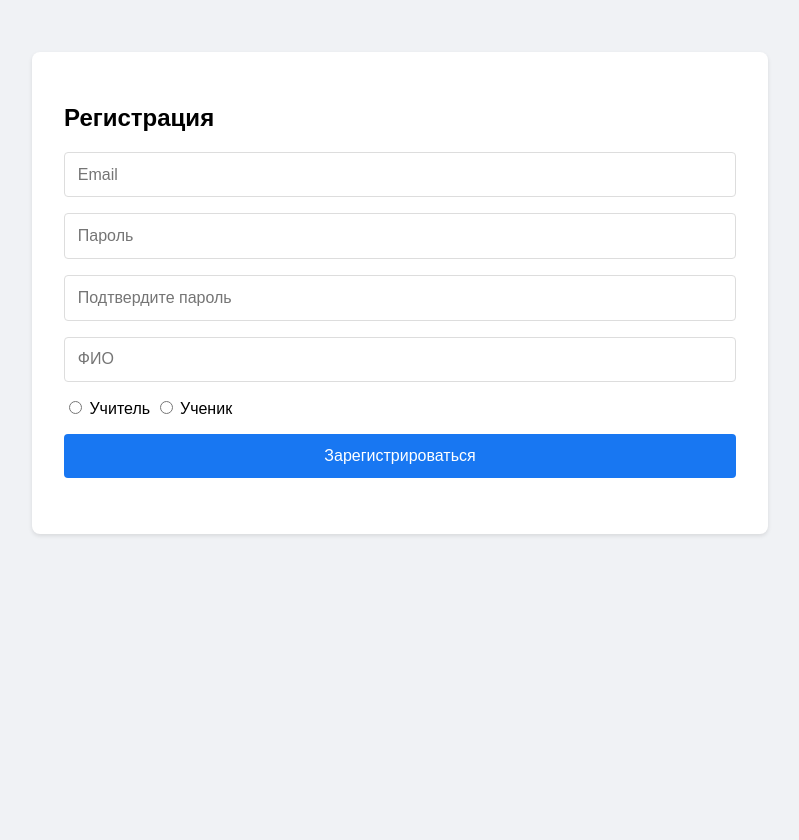
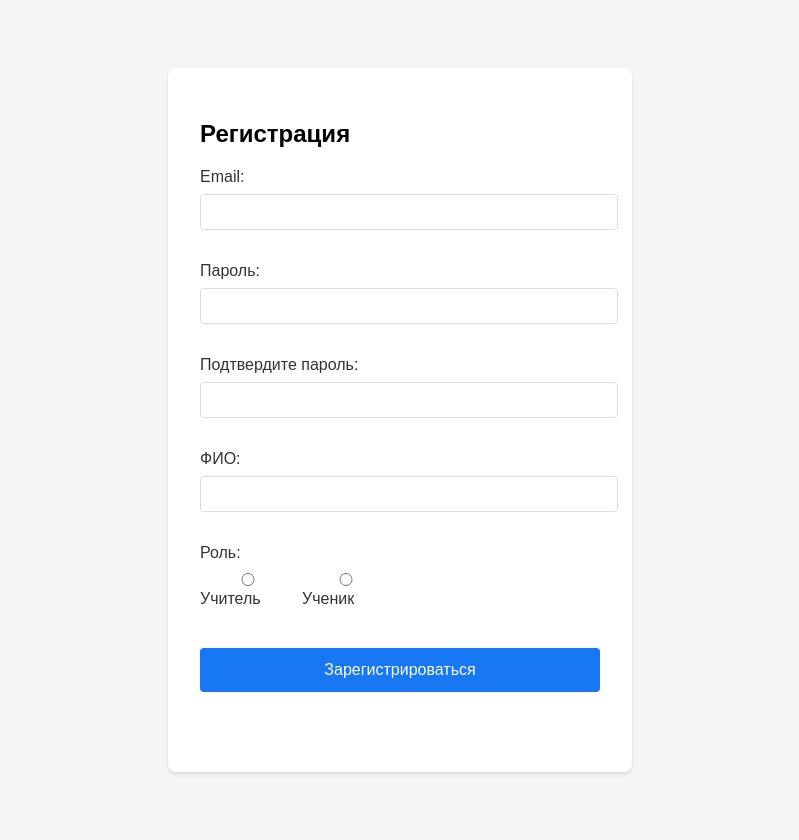
Before and after one commit to M964292/TRAE, a FastAPI app: page /auth/register in a window 1280 px wide. Shown: the whole page, without its empty margins (240-1039 px from the left). Before the commit the page ends 536 px from the top, so only its background shows below. Run offline with FastAPI, Linux system fonts and the light colour scheme; parts of the project's set-up code (start-up, migrations or seed data) failed here and were passed over.

Commit message:
switch to PostgreSQL and improve registration form

```diff
--- a/App/database.py
+++ b/App/database.py
@@ -1,12 +1,15 @@
 from sqlalchemy import create_engine
 from sqlalchemy.ext.declarative import declarative_base
 from sqlalchemy.orm import sessionmaker
+import os
+from dotenv import load_dotenv
 
-SQLALCHEMY_DATABASE_URL = "sqlite:///./test_app.db"
+load_dotenv()
 
-engine = create_engine(
-    SQLALCHEMY_DATABASE_URL, connect_args={"check_same_thread": False}
-)
+# Получаем URL базы данных из переменных окружения
+DATABASE_URL = os.getenv("DATABASE_URL", "postgresql://user:password@localhost:5432/test")
+
+engine = create_engine(DATABASE_URL)
 SessionLocal = sessionmaker(autocommit=False, autoflush=False, bind=engine)
 
 Base = declarative_base()
--- a/App/templates/register.html
+++ b/App/templates/register.html
@@ -12,11 +12,28 @@
             <h2>Регистрация</h2>
 
             <form class="auth-form" id="registerForm">
-                <input type="email" id="email" placeholder="Email" required>
-                <input type="password" id="password" placeholder="Пароль" required>
-                <input type="password" id="confirmPassword" placeholder="Подтвердите пароль" required>
-                <input type="text" id="fullName" placeholder="ФИО" required>
+                <div class="form-group">
+                    <label for="email">Email:</label>
+                    <input type="email" id="email" name="email" required>
+                </div>
 
+                <div class="form-group">
+                    <label for="password">Пароль:</label>
+                    <input type="password" id="password" name="password" required>
+                </div>
+
+                <div class="form-group">
+                    <label for="confirmPassword">Подтвердите пароль:</label>
+                    <input type="password" id="confirmPassword" name="confirmPassword" required>
+                </div>
+
+                <div class="form-group">
+                    <label for="fullName">ФИО:</label>
+                    <input type="text" id="fullName" name="fullName" required>
+                </div>
+
+                <div class="form-group">
+                    <label>Роль:</label>
                     <div class="role-selection">
                         <label>
                             <input type="radio" name="role" value="teacher" required>
@@ -27,21 +44,92 @@
                             Ученик
                         </label>
                     </div>
-
-                <div id="teacherFields" style="display: none;">
-                    <input type="text" id="specialization" placeholder="Специализация">
                 </div>
 
-                <div id="studentFields" style="display: none;">
-                    <input type="number" id="grade" placeholder="Класс">
-                    <input type="text" id="className" placeholder="Номер класса">
+                <div id="teacherFields" class="form-group" style="display: none;">
+                    <label for="specialization">Специализация:</label>
+                    <input type="text" id="specialization" name="specialization" required>
                 </div>
 
-                <button type="submit">Зарегистрироваться</button>
+                <div id="studentFields" class="form-group" style="display: none;">
+                    <label for="grade">Класс:</label>
+                    <input type="number" id="grade" name="grade" min="1" max="11" required>
+                    <label for="className">Номер класса:</label>
+                    <input type="text" id="className" name="className" required>
+                </div>
+
+                <div class="form-group">
+                    <button type="submit" class="submit-btn">Зарегистрироваться</button>
+                </div>
+
                 <div id="registerError" class="error-message"></div>
             </form>
         </div>
     </div>
+
+    <style>
+        .container {
+            display: flex;
+            justify-content: center;
+            align-items: center;
+            min-height: 100vh;
+            background-color: #f5f5f5;
+        }
+
+        .auth-container {
+            background-color: white;
+            padding: 2rem;
+            border-radius: 8px;
+            box-shadow: 0 2px 4px rgba(0,0,0,0.1);
+            width: 100%;
+            max-width: 400px;
+        }
+
+        .form-group {
+            margin-bottom: 1rem;
+        }
+
+        .form-group label {
+            display: block;
+            margin-bottom: 0.5rem;
+            color: #333;
+        }
+
+        .form-group input {
+            width: 100%;
+            padding: 0.5rem;
+            border: 1px solid #ddd;
+            border-radius: 4px;
+            font-size: 1rem;
+        }
+
+        .role-selection {
+            display: flex;
+            gap: 1rem;
+        }
+
+        .submit-btn {
+            width: 100%;
+            padding: 0.75rem;
+            background-color: #007bff;
+            color: white;
+            border: none;
+            border-radius: 4px;
+            font-size: 1rem;
+            cursor: pointer;
+            transition: background-color 0.2s;
+        }
+
+        .submit-btn:hover {
+            background-color: #0056b3;
+        }
+
+        .error-message {
+            color: #dc3545;
+            margin-top: 1rem;
+            text-align: center;
+        }
+    </style>
 
     <script>
         // Переключение полей в зависимости от роли
@@ -61,29 +149,57 @@
         document.getElementById('registerForm').addEventListener('submit', async (e) => {
             e.preventDefault();
             const registerError = document.getElementById('registerError');
+            registerError.textContent = '';
 
             // Базовая валидация
             const password = document.getElementById('password').value;
             const confirmPassword = document.getElementById('confirmPassword').value;
+            const email = document.getElementById('email').value;
+            const fullName = document.getElementById('fullName').value;
+
+            if (!email || !password || !confirmPassword || !fullName) {
+                registerError.textContent = 'Все поля обязательны для заполнения';
+                return;
+            }
 
             if (password !== confirmPassword) {
                 registerError.textContent = 'Пароли не совпадают';
                 return;
             }
 
+            if (password.length < 6) {
+                registerError.textContent = 'Пароль должен быть не менее 6 символов';
+                return;
+            }
+
             const role = document.querySelector('input[name="role"]:checked').value;
             const data = {
-                email: document.getElementById('email').value,
+                email: email,
                 password: password,
-                full_name: document.getElementById('fullName').value,
+                full_name: fullName,
                 role: role
             };
 
             if (role === 'teacher') {
-                data.specialization = document.getElementById('specialization').value;
+                const specialization = document.getElementById('specialization').value;
+                if (!specialization) {
+                    registerError.textContent = 'Для учителя обязательна специализация';
+                    return;
+                }
+                data.specialization = specialization;
             } else {
-                data.grade = document.getElementById('grade').value;
-                data.class_name = document.getElementById('className').value;
+                const grade = document.getElementById('grade').value;
+                const className = document.getElementById('className').value;
+                if (!grade || !className) {
+                    registerError.textContent = 'Для ученика обязательны класс и номер класса';
+                    return;
+                }
+                if (grade < 1 || grade > 11) {
+                    registerError.textContent = 'Класс должен быть от 1 до 11';
+                    return;
+                }
+                data.grade = parseInt(grade);
+                data.class_name = className;
             }
 
             try {
@@ -104,14 +220,6 @@
             } catch (error) {
                 registerError.textContent = 'Произошла ошибка при регистрации';
             }
-// Валидация формы
-document.getElementById('registerForm').addEventListener('submit', async (e) => {
-    e.preventDefault();
-    const registerError = document.getElementById('registerError');
-
-    // Базовая валидация
-    const password = document.getElementById('password').value;
-    const confirmPassword = document.getElementById('confirmPassword').value;
     const email = document.getElementById('email').value;
     const fullName = document.getElementById('fullName').value;
 
--- a/requirements.txt
+++ b/requirements.txt
@@ -8,6 +8,7 @@ jinja2==3.1.2
 passlib[bcrypt]==1.7.4
 python-dotenv==0.19.0
 httpx==0.26.0
+psycopg2-binary==2.9.9
 python-multipart==0.0.5
 PyJWT==2.8.0
 alembic==1.13.1
```
Also changed, not shown: App/models/user.py (+21 -23 lines). Lines whose indentation alone changed are shown as unchanged.
